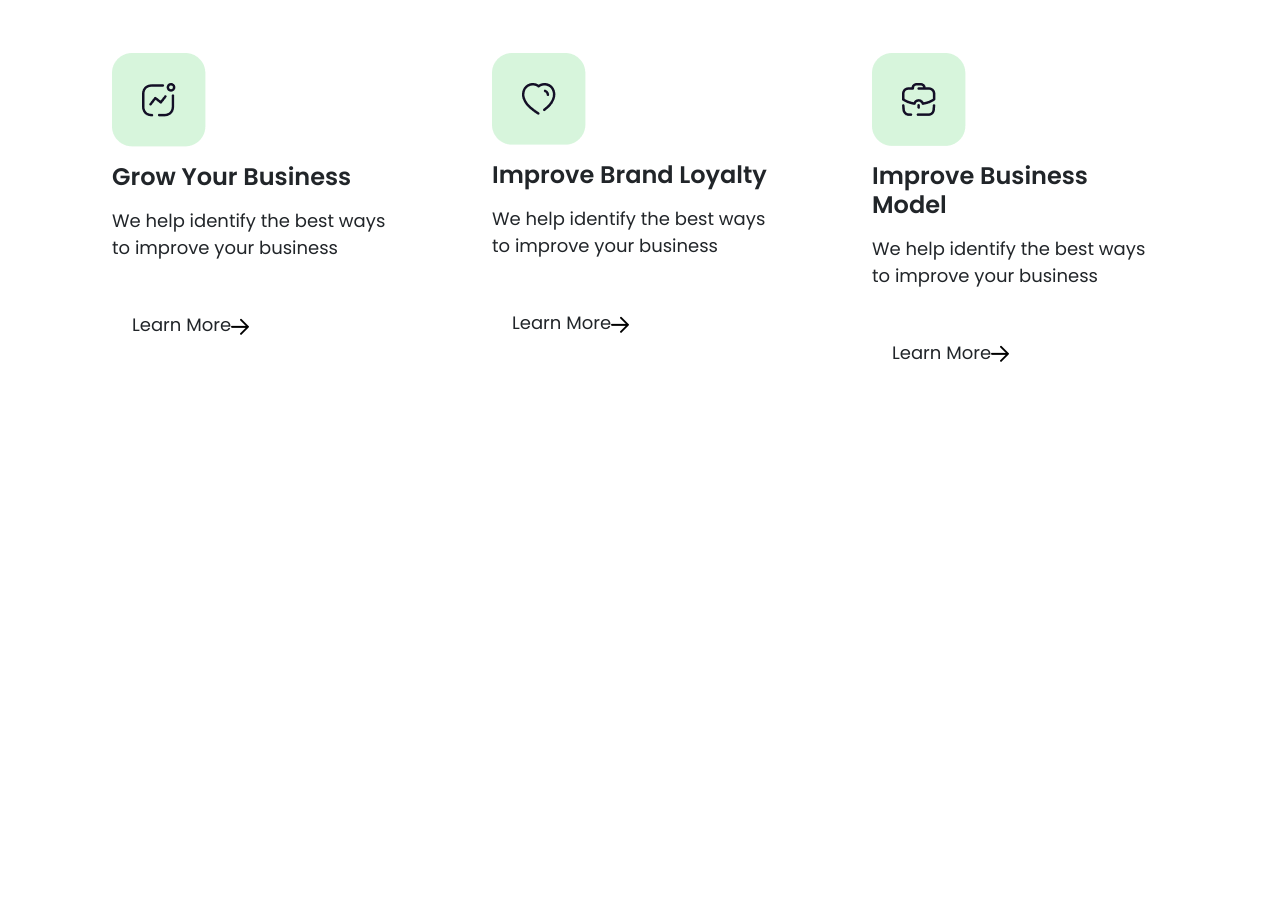
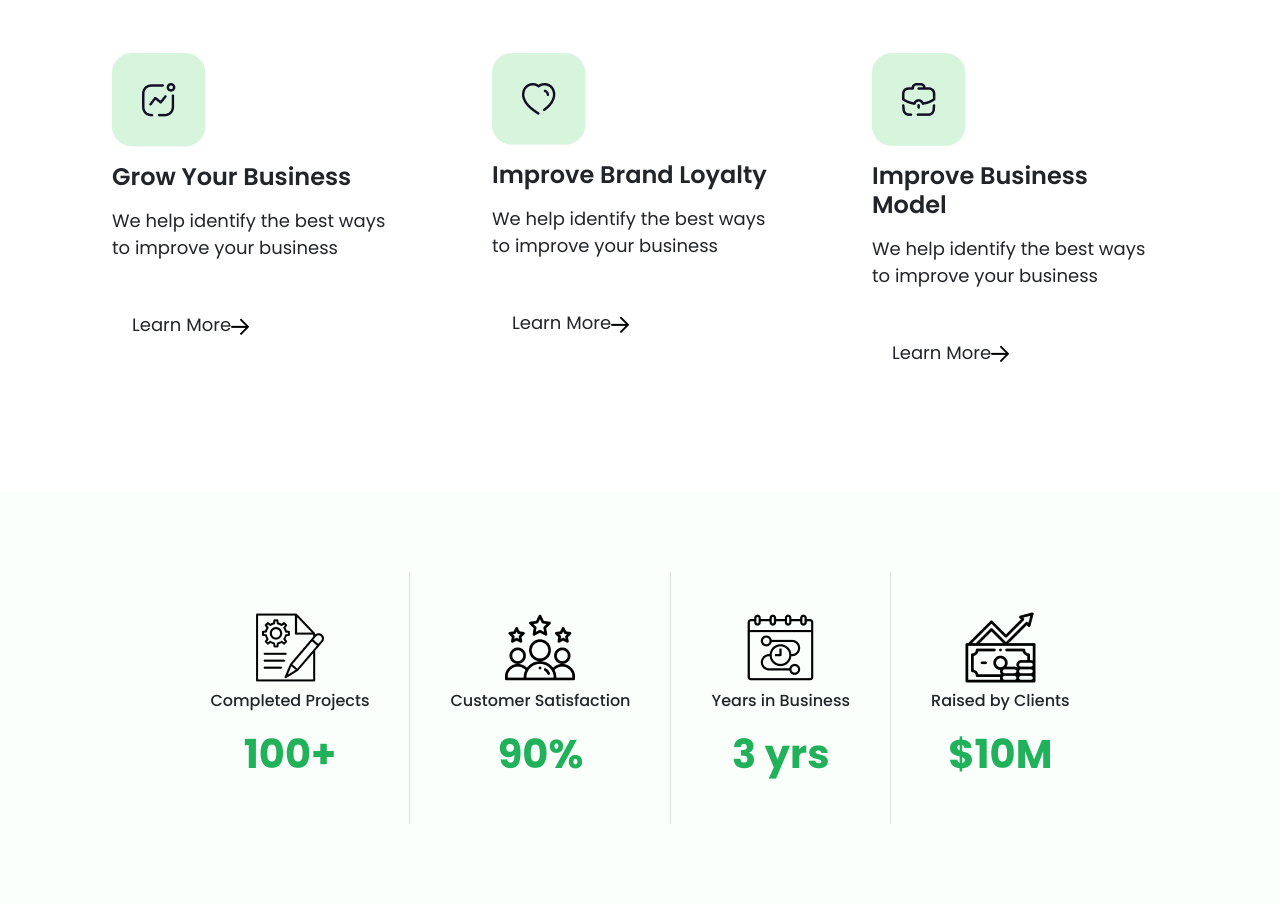
Before and after one commit to amoskomen/responsive-website-project, a plain HTML site: page index.html in a window 1280 px wide. Shown: the part 903-1807 px from the top of the page. Before the commit the page ends 1395 px from the top, so only its background shows below. Drawn offline with nearby package versions, Linux system fonts and the light colour scheme.

Commit message:
progress section css and html done

```diff
--- a/assets/css/style.css
+++ b/assets/css/style.css
@@ -203,3 +203,47 @@ header.fixed-top {
 }
 
 /*end of what we do css*/
+
+
+/*our progress section css starts here*/
+
+.our-progress {
+    padding: 80px 0;
+    background-color: #fafffb;
+}
+
+.our-progress ul li {
+    padding: 40px;
+    border-right: 1px solid #c4c4c480;
+    text-align: center;
+}
+
+.our-progress ul li:last-child {
+    border-right: none;
+}
+
+.our-progress ul li img {
+    margin-bottom: 10px;
+}
+
+.our-progress ul li h4 {
+    margin-bottom: 15px;
+    font-size: 16px;
+    font-weight: 500;
+    line-height: 1;
+
+}
+
+.our-progress ul li h2 {
+    margin: 0;
+    font-size: 40px;
+    font-weight: 700;
+    line-height: 1.5;
+    color: #20b15a;
+
+}
+
+
+
+
+/*our progress section css ends here*/
--- a/index.html
+++ b/index.html
@@ -193,5 +193,40 @@
       </div>
     </section>
     <!--end of what we do section-->
+
+
+    <!--our progress section start-->
+
+    <section class="our-progress">
+      <div class="container">
+        <div class="row">
+          <div class="col">
+           <ul class="nav justify-content-center">
+            <li>
+              <img src="assets/img/project-plan.png" alt="Project Plan">
+              <h4>Completed Projects</h4>
+              <h2>100+</h2>
+            </li>
+            <li>
+              <img src="assets/img/rating (1).png" alt="Rating">
+              <h4>Customer Satisfaction</h4>
+              <h2>90%</h2>
+            </li>
+            <li>
+              <img src="assets/img/timeline 1.png" alt="Timeline">
+              <h4>Years in Business</h4>
+              <h2>3 yrs</h2>
+            </li>
+            <li>
+              <img src="assets/img/raise.png" alt="Raise">
+              <h4>Raised by Clients</h4>
+              <h2>$10M</h2>
+            </li>
+           </ul>
+          </div>
+        </div>
+      </div>
+    </section>
+    <!--our progress section end-->
   </body>
 </html>
```
